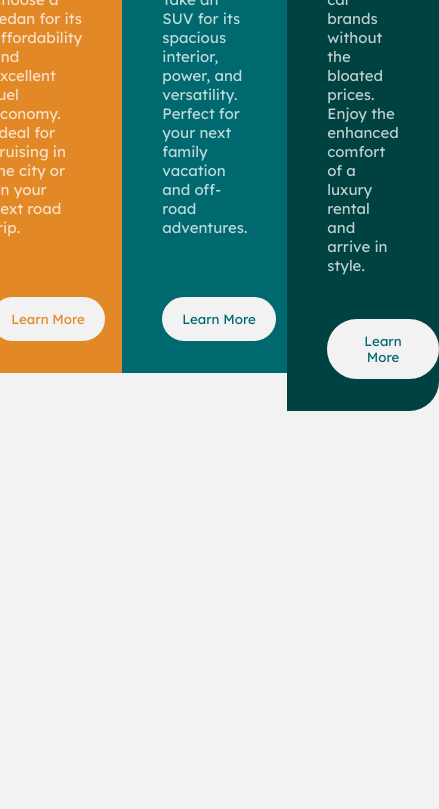
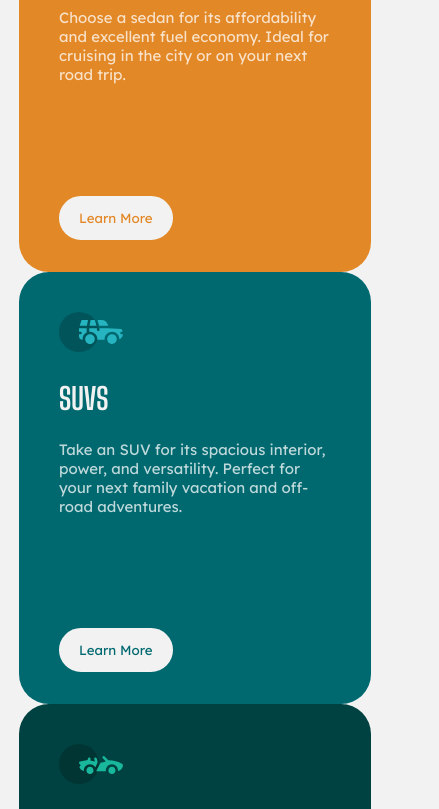
Before and after one commit to biyiemmy/CSS-flexbox-and-grid-layout, a plain HTML site: page index.html in a window 390 px wide. Shown: the part 320-1129 px from the top of the page, 439 px wide, since content can reach past the window. Before the commit the page ends 844 px from the top, so only its background shows below. Drawn offline with Linux system fonts and the light colour scheme.

Commit message:
adding reponsivesness to styles.css

```diff
--- a/styles.css
+++ b/styles.css
@@ -122,13 +122,28 @@ button:hover {
 }
 
 
-@media (max-screen:950px) {
+@media (max-width:950px) {
     .items {
         flex-direction: column;
         padding: 5rem 0;
     }
 
-    .items {
+    .item {
         min-width: 22rem;
     }
+
+    .first-item {
+        background-color: hsl(31, 77%, 52%);
+        border-radius: 30px;
+    }
+
+    .second-item {
+        background-color: hsl(184, 100%, 22%);
+        border-radius: 30px;
+    }
+
+    .third-item {
+        background-color: hsl(179, 100%, 13%);
+        border-radius: 30px;
+    }
 }
```
